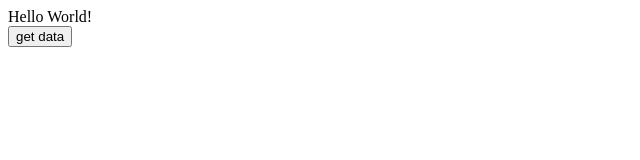
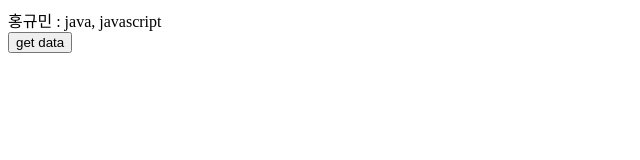
Before and after one commit to dodokyumin/koposw_WebProgramming, a plain HTML site: page ajax/ajax2.html in a window 1280 px wide. Both pictures are taken after a click on the button "get data". Shown: the whole page, without its empty margins (0-640 px from the left). Drawn offline with nearby package versions, Linux system fonts and the light colour scheme.

Commit message:
jquery로 json객체 다루기

```diff
--- a/ajax/ajax2.html
+++ b/ajax/ajax2.html
@@ -17,7 +17,12 @@
       $(function () {
         $("#get_data_button").click(function () {
           // GET 방식으로 가져오기
-          $("#demo").load("ajax_info.txt");
+          //$("#demo").load("ajax_info.txt");
+          $.getJSON("people.json", function (json) {
+            console.log(json);
+            //$("#demo").html(JSON.stringify(json));
+            $("#demo").html(`${json.name} : ${json.skill}`);
+          });
         });
       });
     </script>
```
